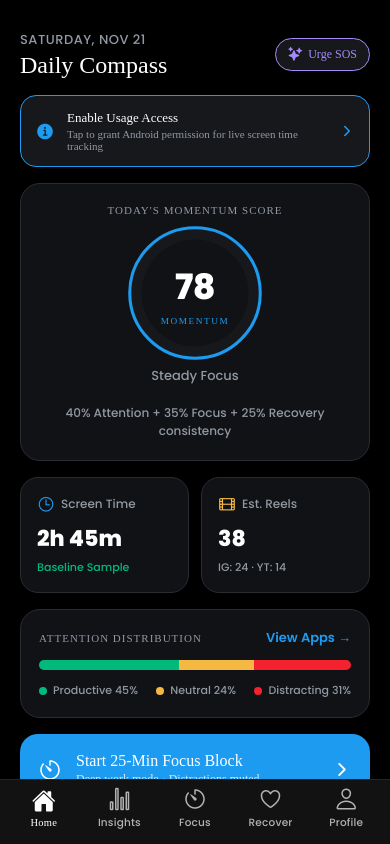
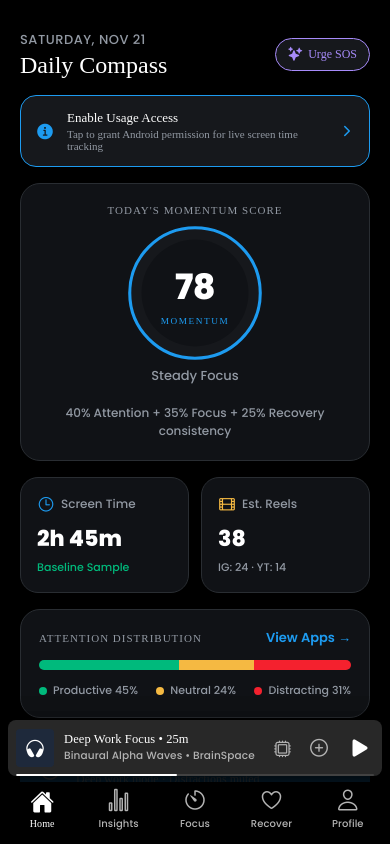
Before and after one commit to dhruviin/brainspace, a React Native app: screen / in a window 390 px wide. Built offline with nearby package versions, Linux system fonts and the light colour scheme; a web font is replaced by a local one.

Commit message:
feat(navigation): complete 100% Spotify match with floating mini-player and dark gradient tab bar

```diff
--- a/src/components/SpotifyTabBar.tsx
+++ b/src/components/SpotifyTabBar.tsx
@@ -1,4 +1,4 @@
-import React, { useRef } from 'react';
+import React, { useRef, useState } from 'react';
 import {
   View,
   Text,
@@ -35,17 +35,96 @@ const SPOTIFY_TABS: TabItemDef[] = [
 // Spotify signature palette
 const SPOTIFY_INACTIVE = '#B3B3B3';
 const SPOTIFY_ACTIVE = '#FFFFFF';
-const SPOTIFY_BG = '#121212';
-const SPOTIFY_BORDER = 'rgba(255, 255, 255, 0.08)';
+const SPOTIFY_MINI_BG = '#282828';
+const SPOTIFY_ACCENT = '#1DB954'; // Spotify green for now-playing indicator
 
 export const SpotifyTabBar: React.FC<SpotifyTabBarProps> = ({
   currentTab,
   onSelectTab,
 }) => {
+  const [isPlaying, setIsPlaying] = useState(false);
+  const [isLiked, setIsLiked] = useState(false);
+
   return (
-    <View style={styles.container}>
-      <View style={styles.topBorder} />
-      <View style={styles.tabsRow} accessibilityRole="tablist">
+    <View style={styles.outerContainer} pointerEvents="box-none">
+      {/* Background Gradient Fade (simulates Spotify's bottom backdrop) */}
+      <View style={styles.gradientBackdrop} pointerEvents="none">
+        <View style={[styles.gradientSlice, { opacity: 0.05 }]} />
+        <View style={[styles.gradientSlice, { opacity: 0.15 }]} />
+        <View style={[styles.gradientSlice, { opacity: 0.3 }]} />
+        <View style={[styles.gradientSlice, { opacity: 0.5 }]} />
+        <View style={[styles.gradientSlice, { opacity: 0.72 }]} />
+        <View style={[styles.gradientSlice, { opacity: 0.88 }]} />
+        <View style={[styles.gradientSlice, { opacity: 0.98 }]} />
+        <View style={[styles.gradientSlice, { opacity: 1.0, flex: 3 }]} />
+      </View>
+
+      {/* Floating Spotify Mini-Player Bar */}
+      <TouchableOpacity
+        activeOpacity={0.92}
+        style={styles.miniPlayerContainer}
+        onPress={() => onSelectTab('focus')}
+        accessibilityRole="button"
+        accessibilityLabel="Now Playing Focus Track"
+      >
+        {/* Track Thumbnail */}
+        <View style={styles.miniPlayerThumb}>
+          <Ionicons name="headset" size={20} color="#FFFFFF" />
+        </View>
+
+        {/* Track Metadata */}
+        <View style={styles.miniPlayerMeta}>
+          <Text style={styles.miniPlayerTitle} numberOfLines={1}>
+            Deep Work Focus • 25m
+          </Text>
+          <Text style={styles.miniPlayerSubtitle} numberOfLines={1}>
+            Binaural Alpha Waves • BrainSpace
+          </Text>
+        </View>
+
+        {/* Right Action Icons (Devices, Add/Heart, Play/Pause) */}
+        <View style={styles.miniPlayerControls}>
+          <TouchableOpacity
+            hitSlop={{ top: 8, bottom: 8, left: 8, right: 8 }}
+            style={styles.controlIconBtn}
+          >
+            <Ionicons name="hardware-chip-outline" size={19} color={SPOTIFY_INACTIVE} />
+          </TouchableOpacity>
+
+          <TouchableOpacity
+            hitSlop={{ top: 8, bottom: 8, left: 8, right: 8 }}
+            style={styles.controlIconBtn}
+            onPress={() => setIsLiked(!isLiked)}
+          >
+            <Ionicons
+              name={isLiked ? 'add-circle' : 'add-circle-outline'}
+              size={22}
+              color={isLiked ? SPOTIFY_ACCENT : SPOTIFY_INACTIVE}
+            />
+          </TouchableOpacity>
+
+          <TouchableOpacity
+            hitSlop={{ top: 8, bottom: 8, left: 8, right: 8 }}
+            style={styles.playBtn}
+            onPress={() => setIsPlaying(!isPlaying)}
+          >
+            <Ionicons
+              name={isPlaying ? 'pause' : 'play'}
+              size={24}
+              color={SPOTIFY_ACTIVE}
+            />
+          </TouchableOpacity>
+        </View>
+
+        {/* Bottom Progress Bar */}
+        <View style={styles.miniProgressBarTrack}>
+          <View style={styles.miniProgressBarFill} />
+        </View>
+      </TouchableOpacity>
+
+      {/* Spotify 5-Tab Navigation Bar */}
+      <View style={styles.tabsContainer} accessibilityRole="tablist">
+        <View style={styles.tabsRow}>
           {SPOTIFY_TABS.map((tab) => {
             const isFocused = currentTab === tab.key;
             return (
@@ -57,6 +136,7 @@ export const SpotifyTabBar: React.FC<SpotifyTabBarProps> = ({
               />
             );
           })}
+        </View>
       </View>
     </View>
   );
@@ -130,27 +210,104 @@ const SpotifyTabButton: React.FC<SpotifyTabButtonProps> = ({
 };
 
 const styles = StyleSheet.create({
-  container: {
+  outerContainer: {
     position: 'absolute',
     bottom: 0,
     left: 0,
     right: 0,
-    backgroundColor: SPOTIFY_BG,
     zIndex: 9999,
-    elevation: 16,
   },
-  topBorder: {
-    height: 1,
-    backgroundColor: SPOTIFY_BORDER,
+  gradientBackdrop: {
+    ...StyleSheet.absoluteFill,
+    top: -24,
+    flexDirection: 'column',
+  },
+  gradientSlice: {
     width: '100%',
+    flex: 1,
+    backgroundColor: '#000000',
+  },
+  miniPlayerContainer: {
+    height: 56,
+    marginHorizontal: 8,
+    marginBottom: 6,
+    borderRadius: 8,
+    backgroundColor: SPOTIFY_MINI_BG,
+    flexDirection: 'row',
+    alignItems: 'center',
+    paddingHorizontal: 8,
+    overflow: 'hidden',
+    shadowColor: '#000',
+    shadowOffset: { width: 0, height: 4 },
+    shadowOpacity: 0.4,
+    shadowRadius: 8,
+    elevation: 8,
+  },
+  miniPlayerThumb: {
+    width: 38,
+    height: 38,
+    borderRadius: 4,
+    backgroundColor: '#1E293B',
+    alignItems: 'center',
+    justifyContent: 'center',
+  },
+  miniPlayerMeta: {
+    flex: 1,
+    marginLeft: 10,
+    marginRight: 6,
+    justifyContent: 'center',
+  },
+  miniPlayerTitle: {
+    fontSize: 12.5,
+    color: SPOTIFY_ACTIVE,
+    fontFamily: Fonts.bold,
+    letterSpacing: 0.1,
+  },
+  miniPlayerSubtitle: {
+    fontSize: 10.5,
+    color: SPOTIFY_INACTIVE,
+    fontFamily: Fonts.medium,
+    marginTop: 1,
+    letterSpacing: 0.1,
+  },
+  miniPlayerControls: {
+    flexDirection: 'row',
+    alignItems: 'center',
+    gap: 12,
+  },
+  controlIconBtn: {
+    padding: 2,
+  },
+  playBtn: {
+    padding: 2,
+    marginLeft: 2,
+  },
+  miniProgressBarTrack: {
+    position: 'absolute',
+    bottom: 0,
+    left: 8,
+    right: 8,
+    height: 2,
+    backgroundColor: 'rgba(255, 255, 255, 0.12)',
+    borderRadius: 1,
+    overflow: 'hidden',
+  },
+  miniProgressBarFill: {
+    width: '45%',
+    height: '100%',
+    backgroundColor: SPOTIFY_ACTIVE,
+    borderRadius: 1,
+  },
+  tabsContainer: {
+    backgroundColor: '#000000',
+    paddingBottom: Platform.OS === 'ios' ? 24 : 8,
   },
   tabsRow: {
     flexDirection: 'row',
-    height: 56,
-    marginBottom: Platform.OS === 'ios' ? 24 : 8,
+    height: 54,
     alignItems: 'center',
     justifyContent: 'space-around',
-    paddingHorizontal: 6,
+    paddingHorizontal: 4,
   },
   tabButton: {
     flex: 1,
@@ -164,8 +321,8 @@ const styles = StyleSheet.create({
     gap: 3,
   },
   tabLabel: {
-    fontSize: 10.5,
-    letterSpacing: 0.2,
+    fontSize: 10,
+    letterSpacing: 0.1,
     textAlign: 'center',
   },
 });
--- a/src/screens/FocusScreen.tsx
+++ b/src/screens/FocusScreen.tsx
@@ -145,7 +145,7 @@ export const FocusScreen: React.FC<FocusScreenProps> = ({ theme }) => {
 
 const styles = StyleSheet.create({
   container: { flex: 1 },
-  content: { padding: 20, paddingBottom: 110 },
+  content: { padding: 20, paddingBottom: 150 },
   title: { fontFamily: Fonts.bold, fontSize: 24, marginTop: 10 },
   subtitle: { fontFamily: Fonts.regular, fontSize: 13, marginTop: 4, marginBottom: 20 },
   presetsRow: {
--- a/src/screens/HomeScreen.tsx
+++ b/src/screens/HomeScreen.tsx
@@ -174,7 +174,7 @@ export const HomeScreen: React.FC<HomeScreenProps> = ({ theme, onNavigateTab, on
 
 const styles = StyleSheet.create({
   container: { flex: 1 },
-  content: { padding: 20, paddingBottom: 110 },
+  content: { padding: 20, paddingBottom: 150 },
   topBar: {
     flexDirection: 'row',
     justifyContent: 'space-between',
--- a/src/screens/InsightsScreen.tsx
+++ b/src/screens/InsightsScreen.tsx
@@ -163,7 +163,7 @@ export const InsightsScreen: React.FC<InsightsScreenProps> = ({ theme }) => {
 
 const styles = StyleSheet.create({
   container: { flex: 1 },
-  content: { padding: 20, paddingBottom: 110 },
+  content: { padding: 20, paddingBottom: 150 },
   headerRow: {
     flexDirection: 'row',
     justifyContent: 'space-between',
--- a/src/screens/ProfileScreen.tsx
+++ b/src/screens/ProfileScreen.tsx
@@ -164,7 +164,7 @@ export const ProfileScreen: React.FC<ProfileScreenProps> = ({ theme, themeName,
 
 const styles = StyleSheet.create({
   container: { flex: 1 },
-  content: { padding: 20, paddingBottom: 110 },
+  content: { padding: 20, paddingBottom: 150 },
   title: { fontFamily: Fonts.bold, fontSize: 24, marginTop: 10 },
   subtitle: { fontFamily: Fonts.regular, fontSize: 13, marginTop: 4, marginBottom: 20 },
   sectionTitle: { fontFamily: Fonts.bold, fontSize: 11, letterSpacing: 1, marginBottom: 8, marginTop: 6 },
--- a/src/screens/RecoverScreen.tsx
+++ b/src/screens/RecoverScreen.tsx
@@ -139,7 +139,7 @@ export const RecoverScreen: React.FC<RecoverScreenProps> = ({ theme, onOpenUrge
 
 const styles = StyleSheet.create({
   container: { flex: 1 },
-  content: { padding: 20, paddingBottom: 110 },
+  content: { padding: 20, paddingBottom: 150 },
   title: { fontFamily: Fonts.bold, fontSize: 24, marginTop: 10 },
   subtitle: { fontFamily: Fonts.regular, fontSize: 13, marginTop: 4, marginBottom: 20, lineHeight: 18 },
   sosBanner: {
```
Lines whose indentation alone changed are shown as unchanged.
